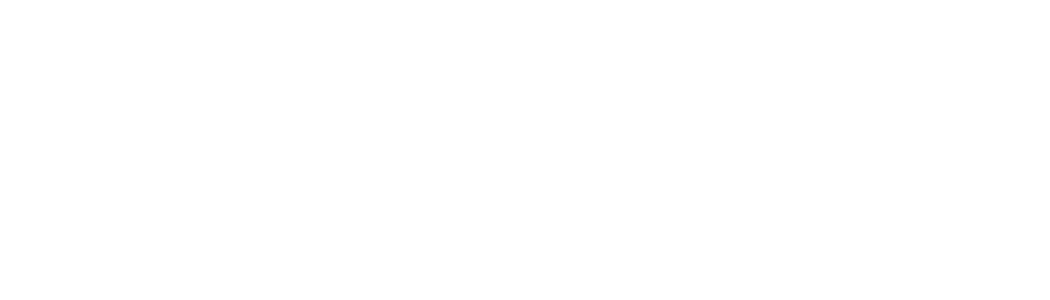
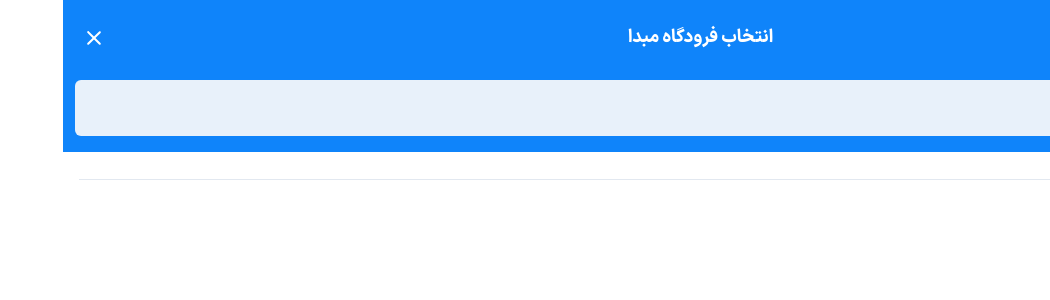
Before and after one commit to mahdikhalili1998/mr-blit, a Next.js app: page /airPlane in a window 1280 px wide. Both pictures are taken after a click on the element 640 px from the left and 255 px from the top of the page. Shown: the top 300 px of the page, without its empty margins (230-1280 px from the left). Built offline with nearby package versions, Linux system fonts and the light colour scheme.

Commit message:
coding choose origin page

```diff
--- a/src/app/page.tsx
+++ b/src/app/page.tsx
@@ -1,6 +1,7 @@
-import React from "react";
+import { redirect } from "next/navigation";
 
 function HomePage() {
+  redirect("/airPlane");
   return <h1>تست فونت 1234</h1>;
 }
 
--- /dev/null
+++ b/src/components/icon/BackArrow.tsx
@@ -0,0 +1,26 @@
+import { IIcon } from "@/types/generalType";
+import React from "react";
+
+function BackArrow({ width, height, color }: IIcon) {
+  return (
+    <svg
+      width={width}
+      height={height}
+      data-v-a0a6a819=""
+      aria-hidden="true"
+      focusable="false"
+      data-prefix="far"
+      data-icon="arrow-right"
+      role="img"
+      xmlns="http://www.w3.org/2000/svg"
+      viewBox="0 0 448 512"
+    >
+      <path
+        fill={color}
+        d="M264.6 70.63l176 168c4.75 4.531 7.438 10.81 7.438 17.38s-2.688 12.84-7.438 17.38l-176 168c-9.594 9.125-24.78 8.781-33.94-.8125c-9.156-9.5-8.812-24.75 .8125-33.94l132.7-126.6H24.01c-13.25 0-24.01-10.76-24.01-24.01s10.76-23.99 24.01-23.99h340.1l-132.7-126.6C221.8 96.23 221.5 80.98 230.6 71.45C239.8 61.85 254.1 61.51 264.6 70.63z"
+      ></path>
+    </svg>
+  );
+}
+
+export default BackArrow;
--- /dev/null
+++ b/src/components/icon/Cancle.tsx
@@ -0,0 +1,26 @@
+import { IIcon } from "@/types/generalType";
+import React from "react";
+
+function Cancle({ width, height, color }: IIcon) {
+  return (
+    <svg
+      width={14}
+      height={22}
+      data-v-a0a6a819=""
+      aria-hidden="true"
+      focusable="false"
+      data-prefix="far"
+      data-icon="xmark"
+      role="img"
+      xmlns="http://www.w3.org/2000/svg"
+      viewBox="0 0 320 512"
+    >
+      <path
+        fill={color}
+        d="M312.1 375c9.369 9.369 9.369 24.57 0 33.94s-24.57 9.369-33.94 0L160 289.9l-119 119c-9.369 9.369-24.57 9.369-33.94 0s-9.369-24.57 0-33.94L126.1 256L7.027 136.1c-9.369-9.369-9.369-24.57 0-33.94s24.57-9.369 33.94 0L160 222.1l119-119c9.369-9.369 24.57-9.369 33.94 0s9.369 24.57 0 33.94L193.9 256L312.1 375z"
+      ></path>
+    </svg>
+  );
+}
+
+export default Cancle;
--- /dev/null
+++ b/src/components/icon/LocationStroke.tsx
@@ -0,0 +1,26 @@
+import { IIcon } from "@/types/generalType";
+import React from "react";
+
+function LocationStroke({ width, height, color }: IIcon) {
+  return (
+    <svg
+      width={width}
+      height={height}
+      data-v-a0a6a819=""
+      aria-hidden="true"
+      focusable="false"
+      data-prefix="far"
+      data-icon="location-dot"
+      role="img"
+      xmlns="http://www.w3.org/2000/svg"
+      viewBox="0 0 384 512"
+    >
+      <path
+        fill={color}
+        d="M272 192C272 236.2 236.2 272 192 272C147.8 272 112 236.2 112 192C112 147.8 147.8 112 192 112C236.2 112 272 147.8 272 192zM192 160C174.3 160 160 174.3 160 192C160 209.7 174.3 224 192 224C209.7 224 224 209.7 224 192C224 174.3 209.7 160 192 160zM384 192C384 279.4 267 435 215.7 499.2C203.4 514.5 180.6 514.5 168.3 499.2C116.1 435 0 279.4 0 192C0 85.96 85.96 0 192 0C298 0 384 85.96 384 192H384zM192 48C112.5 48 48 112.5 48 192C48 204.4 52.49 223.6 63.3 249.2C73.78 274 88.66 301.4 105.8 329.1C134.2 375.3 167.2 419.1 192 451.7C216.8 419.1 249.8 375.3 278.2 329.1C295.3 301.4 310.2 274 320.7 249.2C331.5 223.6 336 204.4 336 192C336 112.5 271.5 48 192 48V48z"
+      ></path>
+    </svg>
+  );
+}
+
+export default LocationStroke;
--- /dev/null
+++ b/src/components/icon/Search.tsx
@@ -0,0 +1,26 @@
+import { IIcon } from "@/types/generalType";
+import React from "react";
+
+function Search({ width, height, color }: IIcon) {
+  return (
+    <svg
+      width={width}
+      height={height}
+      data-v-a0a6a819=""
+      aria-hidden="true"
+      focusable="false"
+      data-prefix="far"
+      data-icon="magnifying-glass"
+      role="img"
+      xmlns="http://www.w3.org/2000/svg"
+      viewBox="0 0 512 512"
+    >
+      <path
+        fill={color}
+        d="M504.1 471l-134-134C399.1 301.5 415.1 256.8 415.1 208c0-114.9-93.13-208-208-208S-.0002 93.13-.0002 208S93.12 416 207.1 416c48.79 0 93.55-16.91 129-45.04l134 134C475.7 509.7 481.9 512 488 512s12.28-2.344 16.97-7.031C514.3 495.6 514.3 480.4 504.1 471zM48 208c0-88.22 71.78-160 160-160s160 71.78 160 160s-71.78 160-160 160S48 296.2 48 208z"
+      ></path>
+    </svg>
+  );
+}
+
+export default Search;
--- a/src/components/module/ChooseDestination.tsx
+++ b/src/components/module/ChooseDestination.tsx
@@ -9,15 +9,14 @@
 import ChooseTarget from "./ChooseTarget";
 
 function ChooseDestination({ type, way }: ITravelInfo) {
-  console.log(type, way);
-  const [originName, setOriginName] = useState<string>("");
-  const [selectOrigin, setSelectOrigin] = useState<boolean>(false);
-  const [destinationName, setDestinationName] = useState<string>("");
-  const [selectDestination, setSelectDestination] = useState<boolean>(false);
-  const [userOrigin, setUserOrigin] = useState<string>("");
-  const [userDestination, setUserDestination] = useState<string>("");
-  const [switchValue, setSwitchValue] = useState<boolean>(false);
-  const [step, setStep] = useState<number>(0);
+  const [originName, setOriginName] = useState<string>(""); // اسم مبدا
+  const [selectOrigin, setSelectOrigin] = useState<boolean>(false); // رفتن برای اتنخاب مبدا
+  const [destinationName, setDestinationName] = useState<string>(""); // اسم مقصد
+  const [selectDestination, setSelectDestination] = useState<boolean>(false); // رفتن ب انتخاب مقصد
+  const [userOrigin, setUserOrigin] = useState<string>(""); // مبدا انتخاب شده توسط کاربر
+  const [userDestination, setUserDestination] = useState<string>(""); //مقصد انتخاب شده کاربر
+  const [switchValue, setSwitchValue] = useState<boolean>(false); // سنجش کلیک روی دکمه سوییچ
+  const [step, setStep] = useState<number>(0); // مراحل خرید بلیط
   const params = usePathname();
   const categoryName = params.split("/").pop();
 
@@ -52,7 +51,7 @@
       <div
         onClick={() => {
           setSelectOrigin(true);
-          setStep(1);
+          setStep((step: number) => step + 1);
         }}
         className="flex items-center gap-4 rounded-lg bg-slate-200 p-3 text-gray-400"
       >
@@ -100,7 +99,16 @@
           selectOrigin ? "translate-x-0" : "translate-x-full"
         } absolute right-0 top-0 z-30 h-screen w-screen bg-white transition-transform duration-700 ease-in-out`}
       >
-        {step === 1 && selectOrigin ? <ChooseOrigin /> : null}
+        {step === 1 && selectOrigin ? (
+          <ChooseOrigin
+            originName={originName}
+            setUserOrigin={setUserOrigin}
+            setSelectOrigin={setSelectOrigin}
+            type={type}
+            step={step}
+            setStep={setStep}
+          />
+        ) : null}
         {step === 2 && selectDestination ? <ChooseTarget /> : null}
       </div>
     </div>
--- a/src/components/module/ChooseOrigin.tsx
+++ b/src/components/module/ChooseOrigin.tsx
@@ -1,5 +1,139 @@
-function ChooseOrigin() {
-  return <div>ChooseOrigin</div>;
+"use client";
+import { IOriginPage, ISearch } from "@/types/componentsProps";
+import BackArrow from "../icon/BackArrow";
+import Cancle from "../icon/Cancle";
+import Search from "../icon/Search";
+import { useEffect, useState } from "react";
+import { airportNameFa, airportNameEn } from "../../constant/AirportName";
+import LocationStroke from "../icon/LocationStroke";
+
+function ChooseOrigin({
+  originName,
+  setUserOrigin,
+  setSelectOrigin,
+  type,
+  step,
+  setStep,
+}: IOriginPage) {
+  const [searchValue, setSearchValue] = useState<string>("");
+  const [filteredLocations, setFilteredLocations] = useState<ISearch[]>([]);
+  const [country, setCountry] = useState<ISearch[]>([]);
+
+  useEffect(() => {
+    if (type === "inside") {
+      setCountry(airportNameFa);
+    } else if (type === "outside") {
+      setCountry(airportNameEn);
+    }
+  }, []);
+
+  useEffect(() => {
+    filterLocation();
+  }, [searchValue]);
+
+  const filterLocation = () => {
+    const result = country.filter((item) => {
+      return (
+        item.location.includes(searchValue) || item.name.includes(searchValue)
+      );
+    });
+    setFilteredLocations(result);
+  };
+
+  const backHandler = () => {
+    if (step === 1) {
+      setSelectOrigin(false);
+      setStep(0);
+    }
+  };
+
+  const closeHandler = () => {
+    setSelectOrigin(false);
+    setStep(0);
+  };
+
+  return (
+    <div>
+      {/* هدر بالا */}
+      <div className="bg-blue pb-4">
+        <div className="mb-1 flex items-center justify-between p-6 text-white">
+          <span onClick={backHandler}>
+            <BackArrow width={19} height={22} color="currentColor" />
+          </span>
+          <h1 className="text-lg font-extrabold">{`انتخاب ${originName}`}</h1>
+          <span onClick={closeHandler}>
+            <Cancle width={14} height={22} color="currentColor" />
+          </span>
+        </div>
+        {/* باکس سرچ */}
+        <div className="mx-3 flex items-center gap-3 rounded-md bg-[#e8f1fa] px-3 py-4 text-slate-400">
+          <span>
+            <Search width={18} height={18} color="currentColor" />
+          </span>
+          <input
+            type="text"
+            value={searchValue}
+            placeholder={`جستجوی ${originName}`}
+            onChange={(e) => setSearchValue(e.target.value)}
+            className="bg-transparent text-black placeholder:text-sm focus:outline-none"
+          />
+          {searchValue ? (
+            <span
+              onClick={() => setSearchValue("")}
+              className="mr-auto text-blue"
+            >
+              <Cancle width={4} height={4} color="currentColor" />
+            </span>
+          ) : null}
+        </div>
+      </div>
+      {/* شهرهای پر تردد */}
+      <div className="mt-4 flex w-full items-center px-4">
+        <span className="px-1 pl-2 text-15 font-medium text-black">
+          {searchValue && filteredLocations.length > 0
+            ? "نتایج  جستجو "
+            : "   شهرهای پر تردد"}
+        </span>
+        <div className="flex-1 border-t-[1px] border-solid border-slate-200"></div>
+      </div>
+      {/* لیست فرودگاها */}
+      <div>
+        {searchValue && filteredLocations.length > 0
+          ? filteredLocations.map((item) => (
+              <div
+                key={item.name}
+                onClick={() => {
+                  setUserOrigin(item.location);
+                  setSelectOrigin(false);
+                }}
+                className="mt-5 flex items-center gap-3 space-y-2 pr-5 text-15"
+              >
+                <span className="text-blue">
+                  <LocationStroke width={14} height={18} color="currentColor" />
+                </span>
+                <span className="font-medium text-black">{item.location}</span>
+                <span className="text-slate-400">{item.name}</span>
+              </div>
+            ))
+          : country.map((item) => (
+              <div
+                key={item.name}
+                onClick={() => {
+                  setUserOrigin(item.location);
+                  setSelectOrigin(false);
+                }}
+                className="mt-5 flex items-center gap-3 space-y-2 pr-5 text-15"
+              >
+                <span className="text-blue">
+                  <LocationStroke width={14} height={18} color="currentColor" />
+                </span>
+                <span className="font-medium text-black">{item.location}</span>
+                <span className="text-slate-400">{item.name}</span>
+              </div>
+            ))}
+      </div>
+    </div>
+  );
 }
 
 export default ChooseOrigin;
--- a/src/components/template/AirPlanePage.tsx
+++ b/src/components/template/AirPlanePage.tsx
@@ -6,7 +6,7 @@
 
 function AirPlanePage() {
   const [selectedType, setSelectedType] = useState({
-    type: "",
+    type: "inside",
     way: "یک طرفه",
   });
 
--- /dev/null
+++ b/src/constant/AirportName.js
@@ -0,0 +1,16 @@
+const airportNameFa = [
+  { location: "تهران", name: "فرودگاه مهرآباد" },
+  { location: "تهران", name: "فرودگاه امام خمینی (ره)" },
+  { location: "مشهد", name: "فرودگاه شهید هاشمی نژاد" },
+  { location: "شیراز", name: "فرودگاه شهید دست غیب" },
+  { location: "کیش", name: "فرودگاه کیش" },
+  { location: "اهواز", name: "فرودگاه اهواز" },
+];
+
+const airportNameEn = [
+  { location: "ایران", name: "تهران" },
+  { location: "استانبول", name: "همه فرودگاه ها" },
+  { location: "عراق", name: "نجف" },
+  { location: "گرجستان", name: "تفلیس" },
+];
+export { airportNameFa, airportNameEn };
```
Also changed, not shown: src/types/componentsProps.ts (+14 -1 lines).
